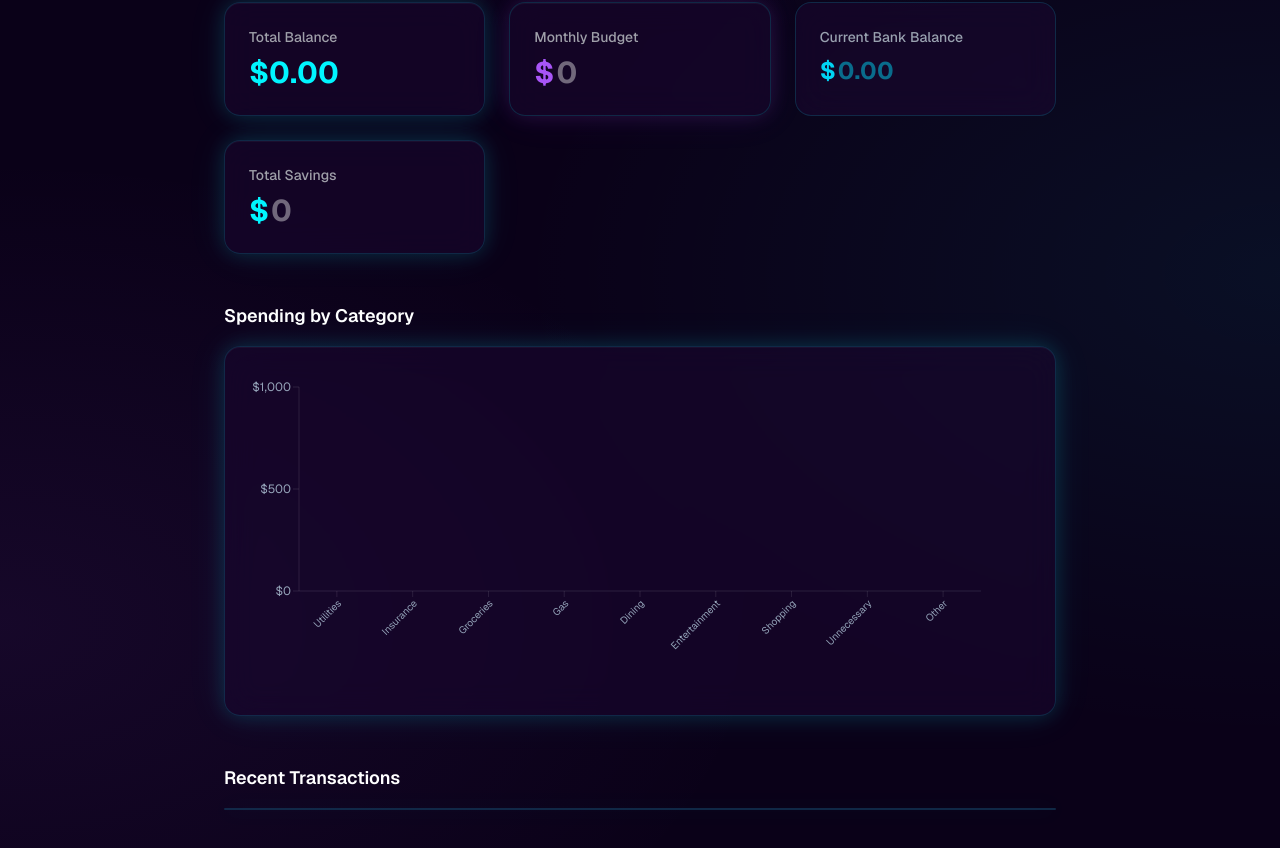
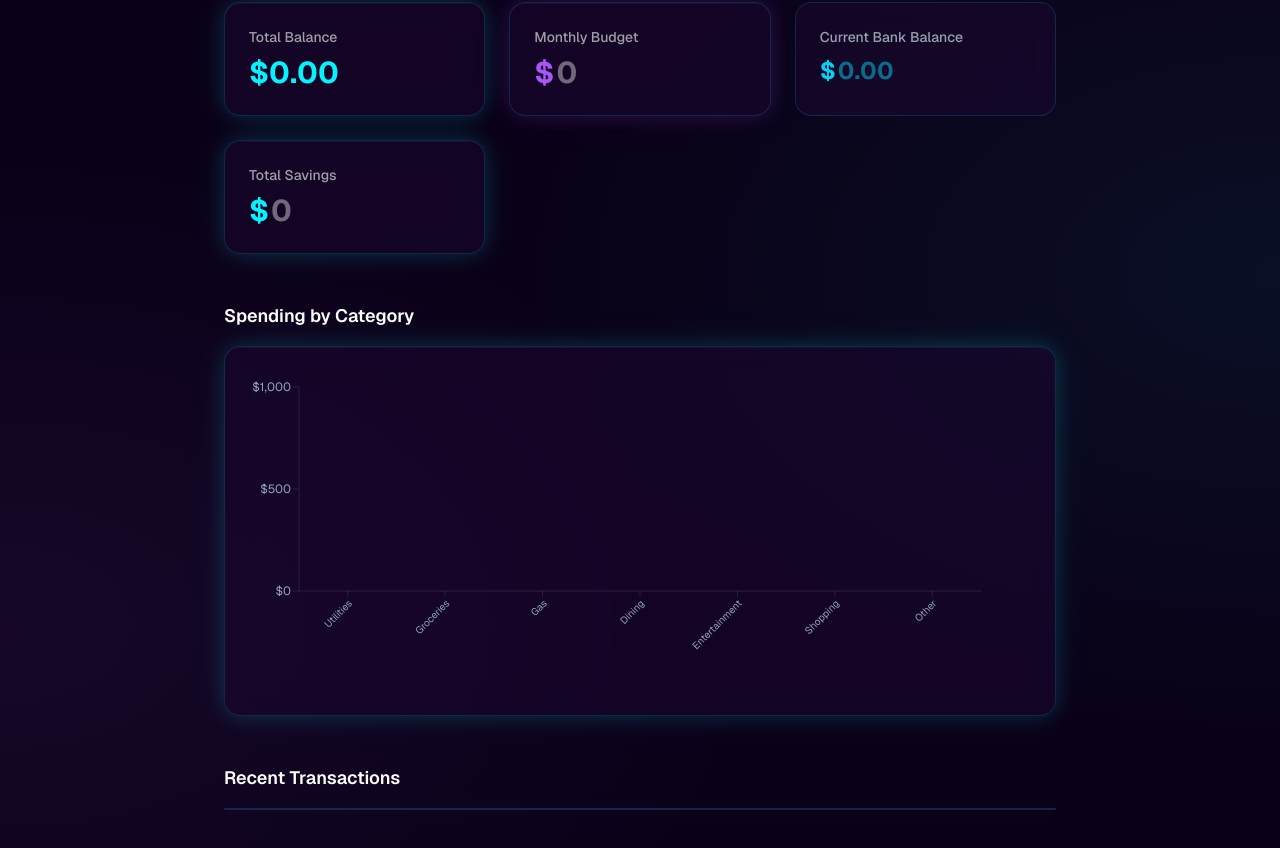
Before and after one commit to DezBytes/AfterGlow_BudgetApp, a Next.js app: page / in a window 1280 px wide. Shown: the part 310-1158 px from the top of the page. Built offline with nearby package versions, Linux system fonts and the light colour scheme.

Commit message:
Removed 2 chart categories

```diff
--- a/src/app/page.tsx
+++ b/src/app/page.tsx
@@ -16,25 +16,21 @@ const BUDGET_STORAGE_KEY = "money-matrix-budget";
 
 const CATEGORIES = [
   "Utilities",
-  "Insurance",
   "Groceries",
   "Gas",
   "Dining",
   "Entertainment",
   "Shopping",
-  "Unnecessary",
   "Other",
 ] as const;
 
 const CATEGORY_COLORS: Record<string, string> = {
   Utilities: "#a855f7",
-  Insurance: "#7c3aed",
   Groceries: "#00ff88",
   Gas: "#00f5ff",
   Dining: "#ff9500",
   Entertainment: "#e040fb",
   Shopping: "#00bfff",
-  Unnecessary: "#ff69b4",
   Other: "#94a3b8",
 };
 
```
